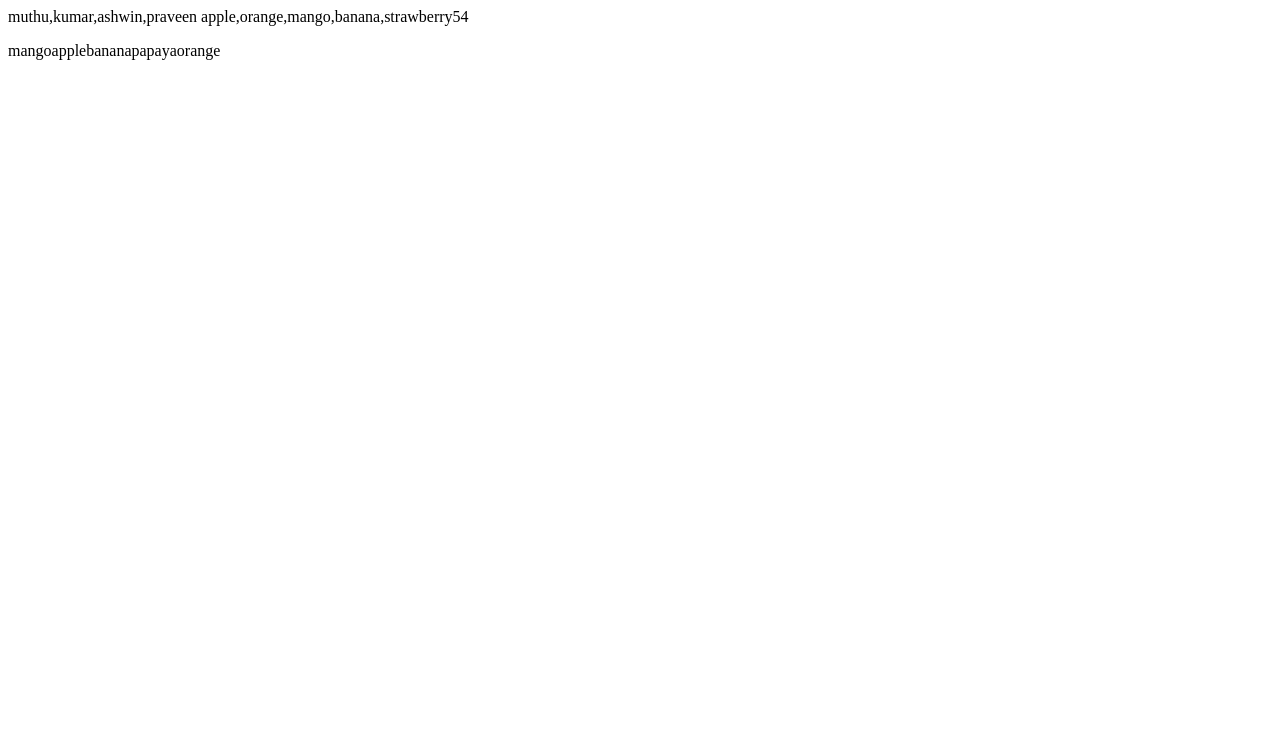
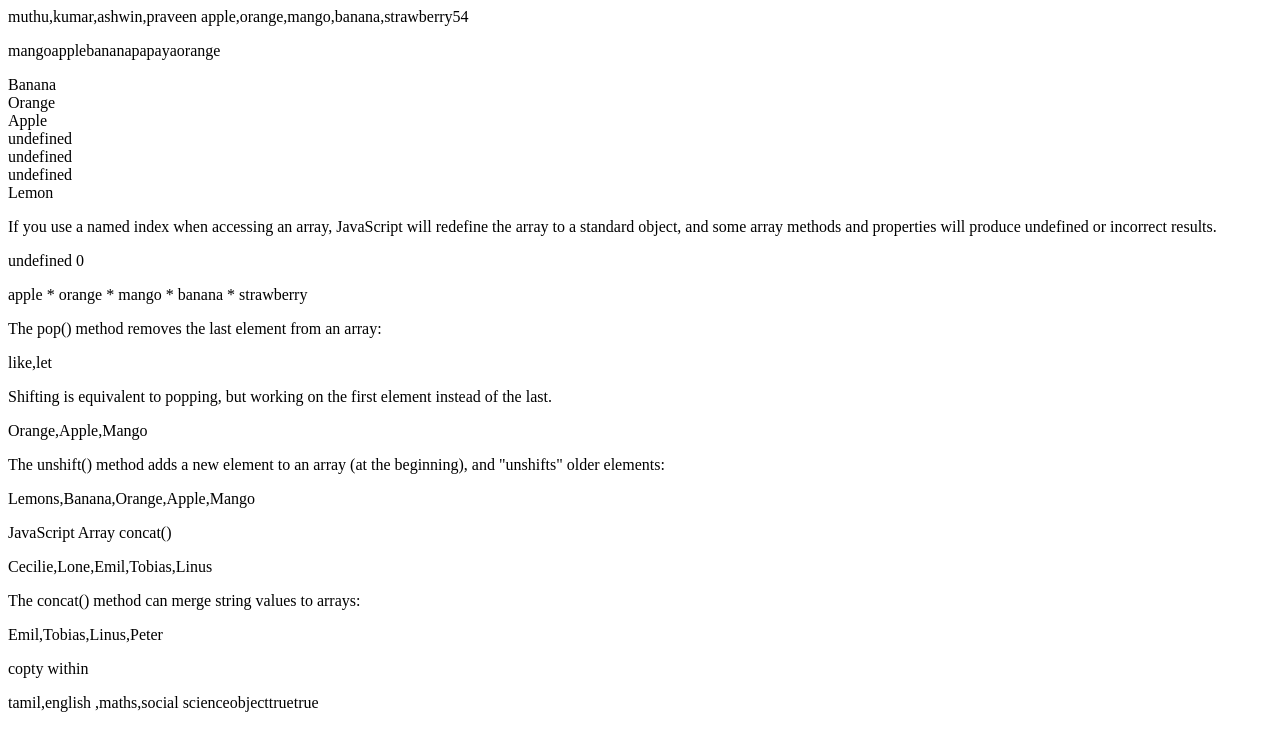
Before and after one commit to muthu8985/javascriptday-eight, a plain HTML site: page index.html in a window 1280 px wide. Drawn offline with Linux system fonts and the light colour scheme.

Commit message:
second commit

```diff
--- a/index.html
+++ b/index.html
@@ -9,7 +9,7 @@
     <script>
       // creating arrays
       const students = ["muthu", "kumar", "ashwin", "praveen"];
-      document.write(students)
+      document.write(students);
     </script>
     <script>
       //  creating arrays by location
@@ -24,25 +24,95 @@
     </script>
     <script>
       // changing the array Element
-     const name=["muthu"," kumar ","arjun","nakul"]
-     name [0]="praveen";
-     console.log(name)
+      const name = ["muthu", " kumar ", "arjun", "nakul"];
+      name[0] = "praveen";
+      console.log(name);
     </script>
     <script>
       // changing the array to string
-     const fruits=["apple","orange","mango","banana","strawberry"]
-     document.write(fruits.toString())
+      const fruits = ["apple", "orange", "mango", "banana", "strawberry"];
+      document.write(fruits.toString());
       //  length for an array
-     document.write(fruits.length)
+      document.write(fruits.length);
       //  accessing the last array element
 
-    document.write(fruits.length-1)
-
+      document.write(fruits.length - 1);
     </script>
     <!-- looping an array -->
- <p id="demo">
+    <p id="demo"></p>
+    <p id="demo1"></p>
+    <p>
+      If you use a named index when accessing an array, JavaScript will redefine
+      the array to a standard object, and some array methods and properties will
+      produce undefined or incorrect results.
+    </p>
 
+    <p id="demo2"></p>
+
+    <script>
+      const person = [];
+      person["firstName"] = "John";
+      person["lastName"] = "Doe";
+      person["age"] = 46;
+      document.getElementById("demo2").innerHTML =
+        person[0] + " " + person.length;
+    </script>
+    <!-- JavaScript has a built-in array constructor new Array().
+
+But you can safely use [] instead. -->
+    <!-- const points = new Array(40, 100, 1, 5, 25, 10);
+const points = [40, 100, 1, 5, 25, 10];
+ -->
+    <!-- by using new array element we can create the array -->
+
+    <!-- array join -->
+    <p id="demo3">Array Join</p>
+    <script>
+      const frujoin = ["Banana", "Orange", "Apple", "Mango"];
+      document.getElementById("demo3").innerHTML = fruits.join(" * ");
+    </script>
+    <p id=" demo4">The pop() method removes the last element from an array:</p>
+    <script>
+      let words = ["like", "let", "them"];
+      words.pop();
+      document.write(words);
+    </script>
+    <p id="demo5">
+      Shifting is equivalent to popping, but working on the first element
+      instead of the last.
     </p>
+    <script>
+      let shift = ["Banana", "Orange", "Apple", "Mango"];
+      shift.shift();
+      document.write(shift);
+    </script>
+    <p id="demo6">
+      The unshift() method adds a new element to an array (at the beginning),
+      and "unshifts" older elements:
+    </p>
+    <script>
+      const unshifts = ["Banana", "Orange", "Apple", "Mango"];
+      unshifts.unshift("Lemons");
+      document.write(unshifts);
+    </script>
+    <p id="demo7">JavaScript Array concat()</p>
+    <script>
+      const myGirls = ["Cecilie", "Lone"];
+      const myBoys = ["Emil", "Tobias", "Linus"];
+
+      const myChildren = myGirls.concat(myBoys);
+      document.write(myChildren);
+    </script>
+    <p>The concat() method can merge string values to arrays:</p>
+
+    <p id="demo8"></p>
+
+    <script>
+      const myArray = ["Emil", "Tobias", "Linus"];
+      const myChildrens = myArray.concat("Peter");
+      document.getElementById("demo8").innerHTML = myChildrens;
+    </script>
+    <p id="demo9">copty within</p>
     <script src="index.js"></script>
   </body>
 </html>
--- a/index.js
+++ b/index.js
@@ -1,13 +1,49 @@
-const fruit=["mango","apple","banana","papaya","orange"]
-let flen= fruit.length;
+const fruit = ["mango", "apple", "banana", "papaya", "orange"];
+let flen = fruit.length;
 //   let text="<ul> "
-let text =" "
-for( let i=0; i< flen; i++){
-// text += " <li>"+fruit[i]+"</li>";
-text += fruit[i]
-
+let text = " ";
+for (let i = 0; i < flen; i++) {
+  // text += " <li>"+fruit[i]+"</li>";
+  text += fruit[i];
 }
 // text +="</ul>";
-text+=" ";
-document.getElementById("demo").innerHTML= text;
+text += " ";
+document.getElementById("demo").innerHTML = text;
 //  the codes that i have commended are to make the element order
+
+// adding array elements
+const language = ["Tamil", "English", "hindi"];
+language.push("Arabic");
+console.log(language);
+//  another method of adding array wihtout push method
+const subjects = ["tamil", "english ", "maths"];
+subjects[subjects.length] = "social science";
+document.write(subjects);
+// Adding elements with high indexes can create undefined "holes" in an array:
+
+const fruits1 = ["Banana", "Orange", "Apple"];
+fruits1[6] = "Lemon";
+
+let fLeng = fruits1.length;
+let text1 = "";
+for (i = 0; i < fLeng; i++) {
+  text1 += fruits1[i] + "<br>";
+}
+let fru = ["apple", "banana", "orange"];
+let typefru = typeof fru;
+document.write(typefru);
+//  another  method to find Is array
+document.write(Array.isArray(fru));
+//  by returning the value of true/false
+document.write(fru instanceof Array);
+document.getElementById("demo1").innerHTML = text1;
+//  Nested array and objects
+const myObj = {
+  name: "John",
+  age: 30,
+  cars: [
+    { name: "Ford", models: ["Fiesta", "Focus", "Mustang"] },
+    { name: "BMW", models: ["320", "X3", "X5"] },
+    { name: "Fiat", models: ["500", "Panda"] },
+  ],
+};
```
Lines whose indentation alone changed are shown as unchanged.
